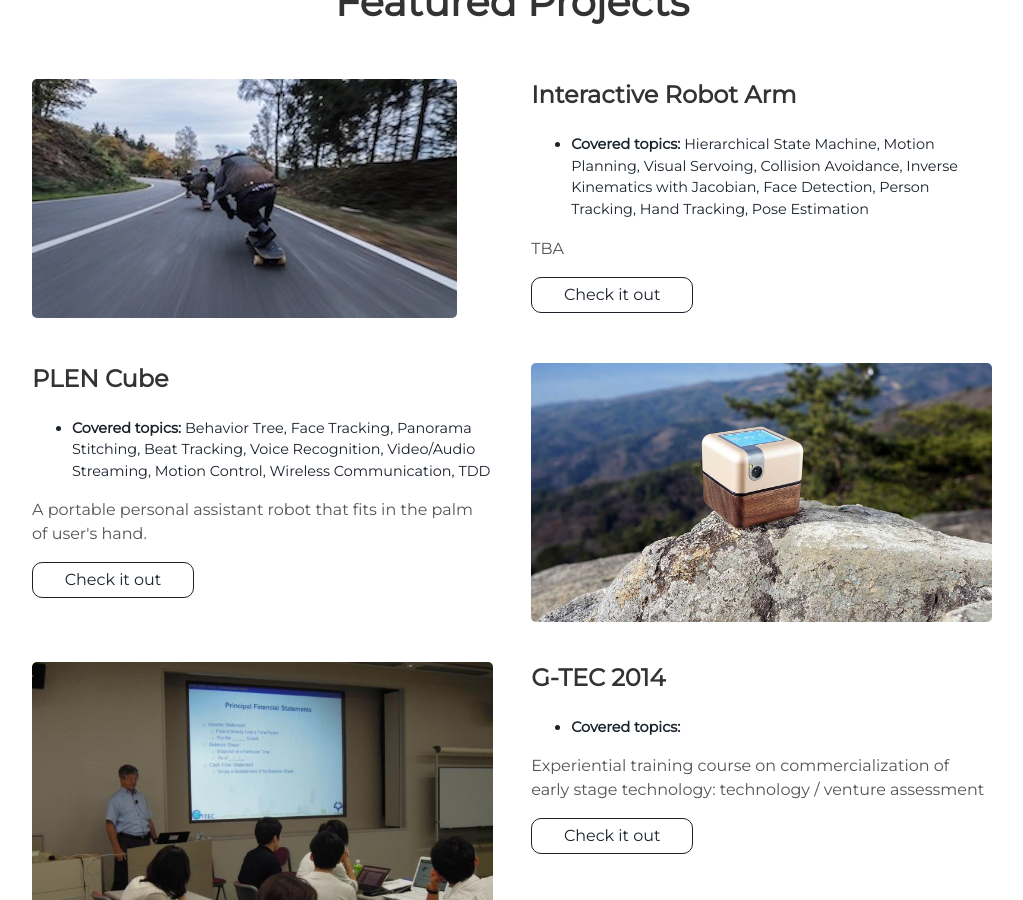
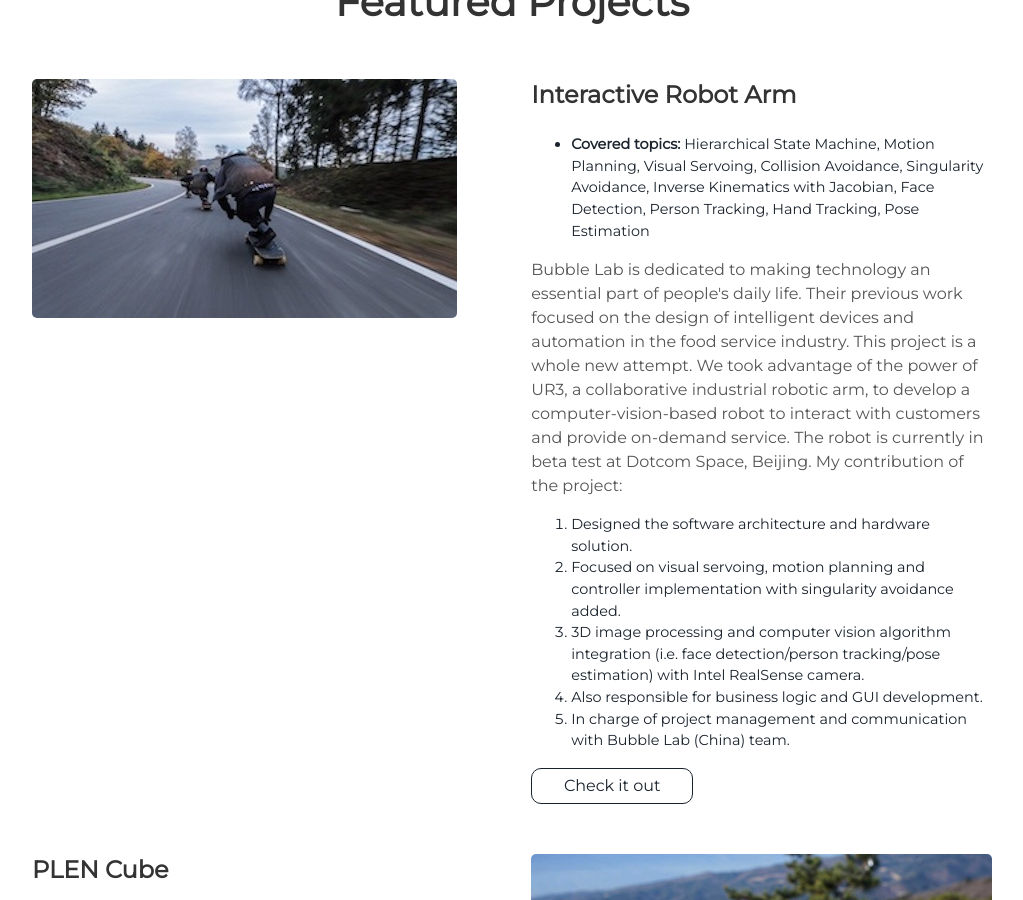
Before and after one commit to haisongdong-harrison/haisongdong-harrison.github.io, a Jekyll site: the page built from index.html, in a window 1280 px wide and 900 px high, scrolled down 2028 px. Shown: the whole window, without its empty margins (128-1151 px from the left). Built offline with Jekyll 4.4.1, drawn with Linux system fonts in a browser that asks for light colours; some of the changed text lies outside the part shown.

Commit message:
Add project description

```diff
--- a/_includes/projects.html
+++ b/_includes/projects.html
@@ -8,10 +8,24 @@
   <div class="contents-right">
     <h3> Interactive Robot Arm </h3>
     <ul>
-      <li> <strong>Covered topics:</strong> Hierarchical State Machine, Motion Planning, Visual Servoing, Collision Avoidance, Inverse Kinematics with Jacobian,
-        Face Detection, Person Tracking, Hand Tracking, Pose Estimation</li>
+      <li> <strong>Covered topics:</strong> Hierarchical State Machine, Motion Planning, Visual Servoing, Collision Avoidance, Singularity Avoidance,
+        Inverse Kinematics with Jacobian, Face Detection, Person Tracking, Hand Tracking, Pose Estimation</li>
     </ul>
-    <p>TBA</p>
+    <p> Bubble Lab is dedicated to making technology an essential part of people's daily life. Their previous work focused on the design of intelligent devices
+      and automation in the food service industry. This project is a whole new attempt. We took advantage of the power of UR3, a collaborative industrial robotic
+      arm, to develop a computer-vision-based robot to interact with customers and provide on-demand service. The robot is currently in beta test at Dotcom Space,
+      Beijing. My contribution of the project: </p>
+      <ol>
+        <li>Designed the software architecture and hardware solution.</li>
+        <li>Focused on visual servoing, motion planning and controller
+            implementation with singularity avoidance added.</li>
+        <li>3D image processing and computer vision algorithm integration (i.e.
+            face detection/person tracking/pose estimation) with Intel RealSense
+            camera.</li>
+        <li>Also responsible for business logic and GUI development.</li>
+        <li>In charge of project management and communication with Bubble Lab
+            (China) team.</li>
+      </ol>
     <a class="project-link" href="#">Check it out</a>
   </div>
 </div>
@@ -23,9 +37,21 @@
     <h3> PLEN Cube </h3>
     <ul>
       <li> <strong>Covered topics:</strong> Behavior Tree, Face Tracking, Panorama Stitching, Beat Tracking, Voice Recognition, Video/Audio Streaming,
-        Motion Control, Wireless Communication, TDD</li>
+        Motion Control, Wireless Communication, TDD, Software Deployment</li>
     </ul>
-    <p>A portable personal assistant robot that fits in the palm of user's hand.</p>
+    <p>PLEN Cube is a portable personal assistant robot that fits in the palm of user's hand. It is the first product of PLENGoer Robotics (current PLEN Robotics)
+      that I developed as a founding member of the company. My major accomplishments include:
+      <ol>
+        <li>Recruited and trained interns, conducted negotiation with third-party solution provider and
+            provided technical evaluation in place of a resigned CTO.</li>
+        <li>Designed the software architecture based on behavior tree.</li>
+        <li>Implemented most major functionalities of the robot, including:
+            video/audio streaming, beat tracking for dancing with music, face
+            tracking, voice control, gesture control, low level hardware/software
+            interface and wireless communication.</li>
+        <li>Deployed application on multiple machines using Ansible.</li>
+      </ol>
+    </p>
     <a class="project-link" href="https://www.kickstarter.com/projects/1127302719/plen-cube-the-portable-personal-assistant-robot">Check it out</a>
   </div>
 </div>
@@ -36,10 +62,16 @@
   <div class="contents-right">
     <h3> G-TEC 2014 </h3>
     <ul>
-      <li> <strong>Covered topics:</strong> </li>
+      <li> <strong>Covered topics: Tech Transfer, Commercialization, Entrepreneurship, Case Study, Elavator Pitch, Market Research, Business Plan,
+        Technology Assessment, Venture Assessment
+      </strong> </li>
     </ul>
-    <p>Experiential training course on commercialization of early stage technology: technology / venture assessment</p>
-    <a class="project-link" href="#">Check it out</a>
+    <p>A two-week experiential training course on commercialization of early stage technology. Groups are formed by experts with different backgrounds, and a real
+      technology under development is assigned to each group for thorough assessment in terms of its feasibility of commercialization. For technology with
+      great potential, participants are required to perform market research, prior art search, etc. and draft business plan to evaluate its profitability. On the
+      final pitch day, the groups will present the assessment results to actual venture capitalists and investment could be made to bootstrap promising business.
+    </p>
+    <a class="project-link" href="https://www.youtube.com/watch?v=O1W2_Ih9qjc">Check it out</a>
   </div>
 </div>
 <div class="user-projects">
@@ -49,11 +81,11 @@
   <div class="contents">
     <h3> Mobile Robotic Platform Patent </h3>
     <ul>
-      <li> <strong>Covered topics:</strong></li>
+      <li> <strong>Covered topics: Mobile Robot, 3D Modeling, 3D Printing</strong></li>
     </ul>
     <p>A highly customizable mobile robotic platform with 3D printable components that can be used for testing of mobile sensor network algorithms
        in indoor laboratory environment. </p>
-    <a class="project-link" href="#">Check it out</a>
+    <a class="project-link" href="https://worldwide.espacenet.com/publicationDetails/biblio?FT=D&date=20161028&DB=&locale=en_EP&CC=ES&NR=2588065A1&KC=A1&ND=5">Check it out</a>
   </div>
 </div>
 <div class="user-projects">
@@ -63,10 +95,10 @@
   <div class="contents-right">
     <h3> Full-body Sensing Network Based Motor Skill Coaching System </h3>
     <ul>
-      <li> <strong>Covered topics:</strong> </li>
+      <li> <strong>Covered topics: </strong> </li>
     </ul>
     <p></p>
-    <a class="project-link" href="#">Check it out</a>
+    <a class="project-link" href="#">Link Not Available</a>
   </div>
 </div>
 <div class="user-projects">
@@ -91,8 +123,8 @@
     <ul>
       <li> <strong>Covered topics:</strong> </li>
     </ul>
-    <p></p>
-    <a class="project-link" href="#">Check it out</a>
+    <p>TBA</p>
+    <a class="project-link" href="#">Link Not Available</a>
   </div>
 </div>
 <div class="user-projects">
@@ -102,10 +134,11 @@
   <div class="contents">
     <h3> Freescale Cup Intelligent Car Competition </h3>
     <ul>
-      <li> <strong>Covered topics:</strong></li>
+      <li> <strong>Covered topics: Real-Time Kernel(µC/OS-II), Finite State Machine, PWM, PID Controller，Ackermann Steering, Speed Differential, Embedded System,
+        Signal Processing</strong></li>
     </ul>
     <p>TBA</p>
-    <a class="project-link" href="#">Check it out</a>
+    <a class="project-link" href="http://www.smartcar.au.tsinghua.edu.cn">Check it out (Chinese)</a>
   </div>
 </div>
 <div class="user-projects">
@@ -115,9 +148,10 @@
   <div class="contents-right">
     <h3> Renesas Super MCU Car Rally (China) </h3>
     <ul>
-      <li> <strong>Covered topics:</strong> </li>
+      <li> <strong>Covered topics: Finite State Machine, PWM, PID Controller, Ackermann Steering, Speed Differential, Embedded System, Coreless DC Motor,
+        H Bridge</strong> </li>
     </ul>
-    <p></p>
-    <a class="project-link" href="#">Check it out</a>
+    <p>TBA</p>
+    <a class="project-link" href="https://www.renesas.com/zh-cn/about/press-center/news/2012/news20120924.html">Check it out (Chinese)</a>
   </div>
 </div>
```
